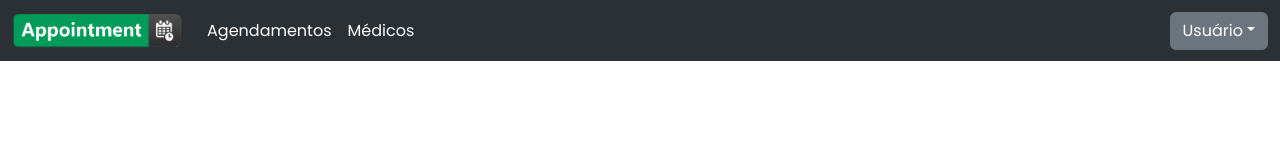
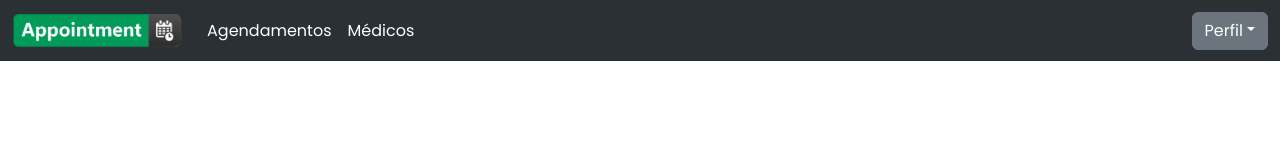
Before and after one commit to leosilvajr/AppointmentSchedule-Web, a React (Vite) app: page /appointments in a window 1280 px wide. Shown: the top 160 px of the page. Built offline with nearby package versions, Linux system fonts and the light colour scheme.

Commit message:
Ajustado Tela inicial

```diff
--- a/src/components/navbar/navbar.jsx
+++ b/src/components/navbar/navbar.jsx
@@ -27,7 +27,7 @@ function Navbar() {
           <li className="nav-item">
             <div className="dropdown">
               <button class="btn btn-secondary dropdown-toggle" type="button" data-bs-toggle="dropdown" aria-expanded="false">
-                Usuário
+                Perfil
               </button>
               <ul className="dropdown-menu dropdown-menu-end">
                 <li><Link className="dropdown-item" to="#">Meu Perfil</Link></li>
```
